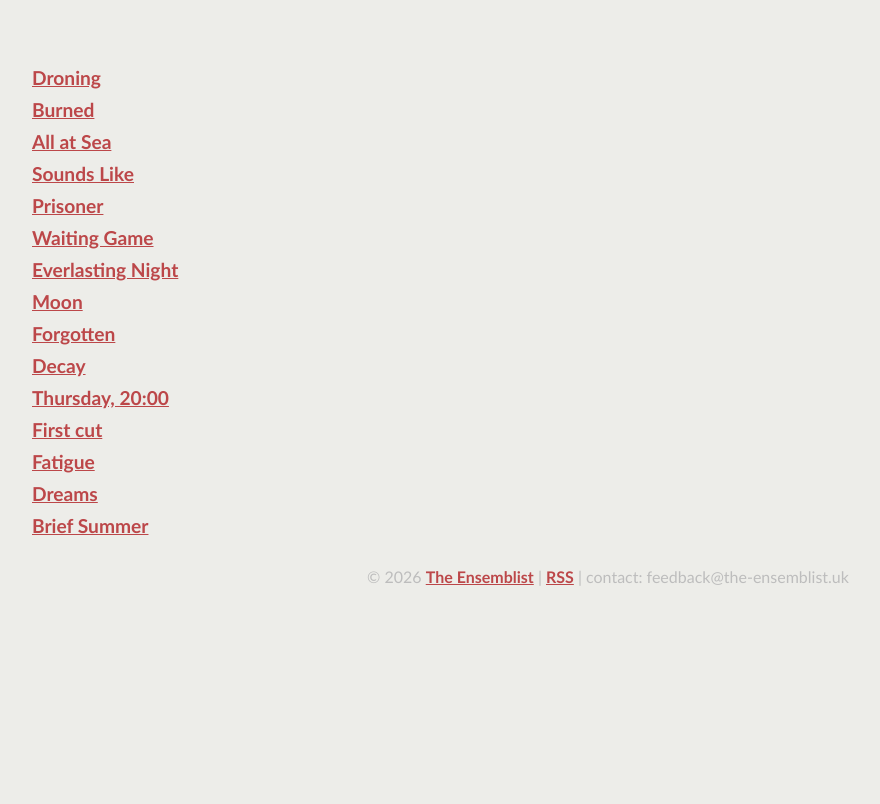
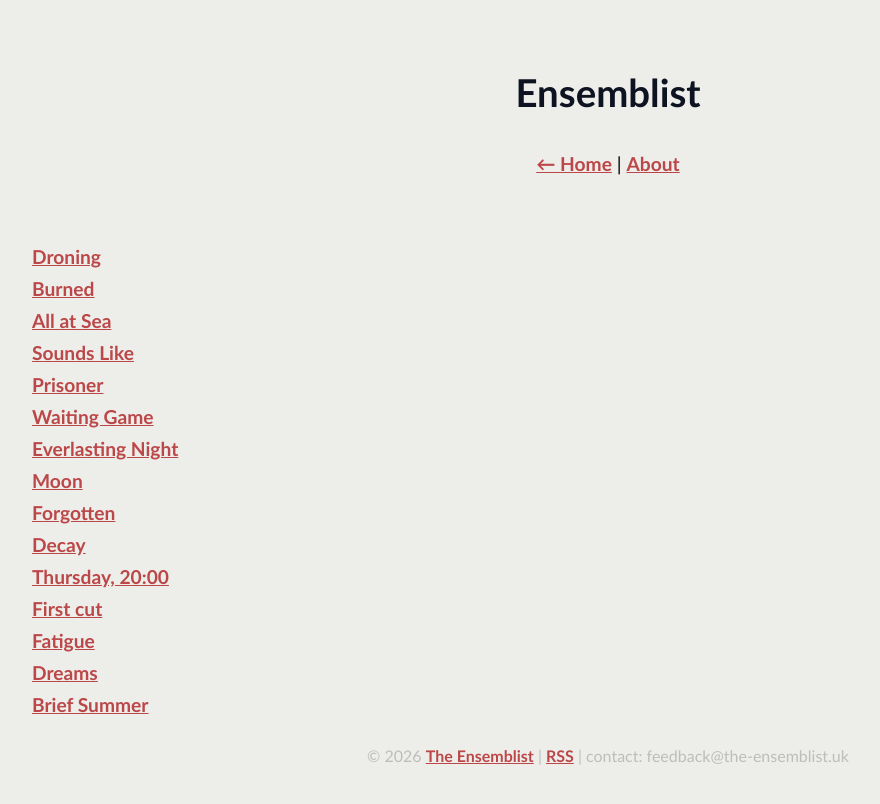
Before and after one commit to ensemblist/website, a Jekyll site: the page built from index.md, in a window 1280 px wide. Shown: the top 804 px of the page, without its empty margins (32-912 px from the left). Built offline with Jekyll 4.4.1, drawn with Linux system fonts in a browser that asks for light colours; some web fonts are replaced.

Commit message:
Update header.html

```diff
--- a/_includes/header.html
+++ b/_includes/header.html
@@ -10,13 +10,18 @@
         <link href="assets/font.css" rel="stylesheet">
         <link href="assets/style.css" rel="stylesheet">
         <link rel="alternate" type="application/rss+xml" title="Ensemblist" href="/feed">
+        <link rel="icon" type="image/png" href="/assets/i/favicon-96x96.png" sizes="96x96" />
+        <link rel="icon" type="image/svg+xml" href="/assets/i/favicon.svg" />
+        <link rel="shortcut icon" href="/assets/i/favicon.ico" />
+        <link rel="apple-touch-icon" sizes="180x180" href="/assets/i/apple-touch-icon.png" />
+        <link rel="manifest" href="/assets/i/site.webmanifest" />
+    </head>
 
-<link rel="icon" type="image/png" href="/assets/i/favicon-96x96.png" sizes="96x96" />
-<link rel="icon" type="image/svg+xml" href="/assets/i/favicon.svg" />
-<link rel="shortcut icon" href="/assets/i/favicon.ico" />
-<link rel="apple-touch-icon" sizes="180x180" href="/assets/i/apple-touch-icon.png" />
-<link rel="manifest" href="/assets/i/site.webmanifest" />
-
-
-</head>
     <body class="flow">
+        <header class="flow">
+            <h1>
+                {{ page.title }}
+            </h1>
+            {% include menu.html %}
+        </header>
+        <main class="flow">
```
